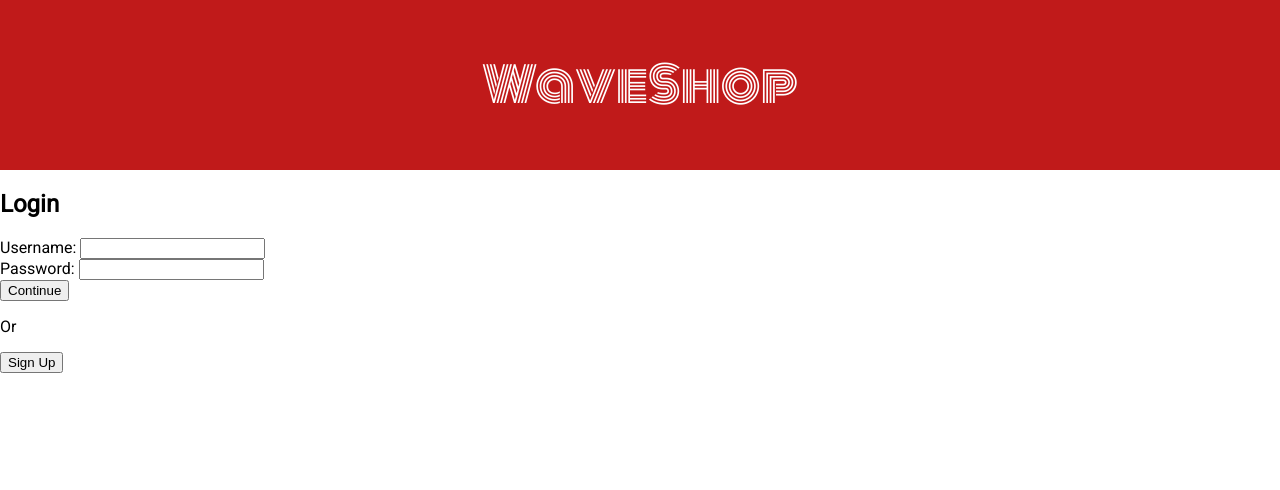
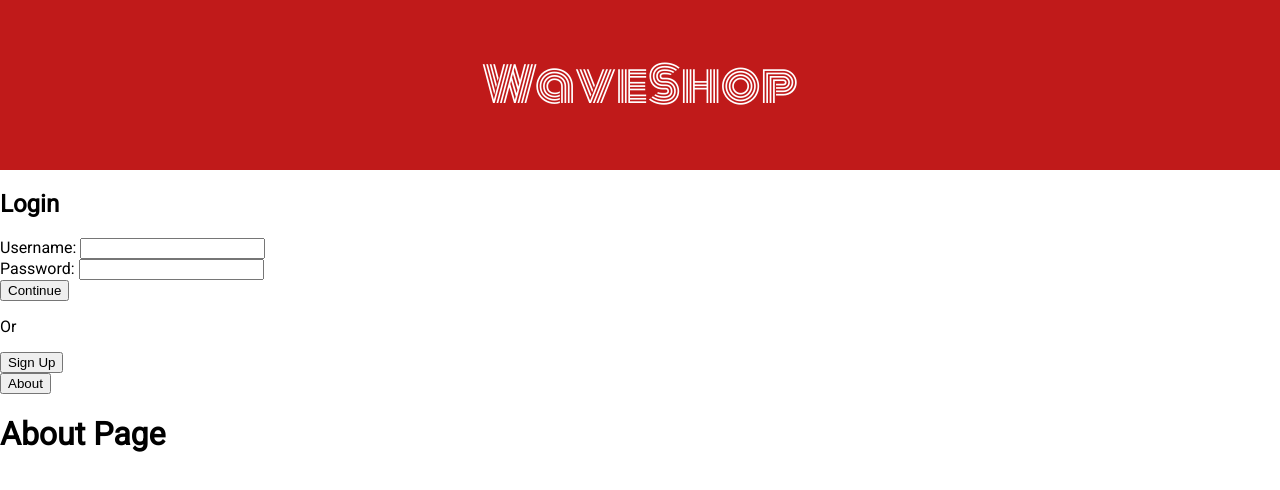
Before and after one commit to jbrasko2/waveshop-frontend, a React (Create React App) app: page /about in a window 1280 px wide. Shown: the top 490 px of the page. Built offline with nearby package versions, Linux system fonts and the light colour scheme; no server answers.

Commit message:
add about page

```diff
--- a/src/App.js
+++ b/src/App.js
@@ -2,11 +2,12 @@ import './App.css'
 import React, { Component } from 'react'
 import { connect } from 'react-redux'
 import Title from './components/Title'
+import About from './components/About'
 import SynthCards from './containers/SynthCards'
 import SynthPage from './containers/SynthPage'
 import Login from './components/Login'
 import { getSynths, autoLogin, logout } from './redux/actionCreators'
-import { Switch, Route } from 'react-router-dom'
+import { Switch, Route, Link } from 'react-router-dom'
 
 class App extends Component {
 
@@ -24,11 +25,17 @@ class App extends Component {
         :
         <Login />
         }
+        <Link to="/about" >
+          <button>
+            About
+          </button>
+        </Link>
         <br/>
         <Switch>
             <Route exact path="/" component={SynthCards} />
             <Route exact path="/synths" component={SynthCards} />
             <Route path="/synths/:id" component={SynthPage} />
+            <Route exact path="/about" component={About} />
         </Switch>
       </div>
     )
--- /dev/null
+++ b/src/components/About.js
@@ -0,0 +1,11 @@
+import React from 'react'
+
+const About = () => {
+    return (
+        <div>
+            <h1>About Page</h1>
+        </div>
+    )
+}
+
+export default About
```
